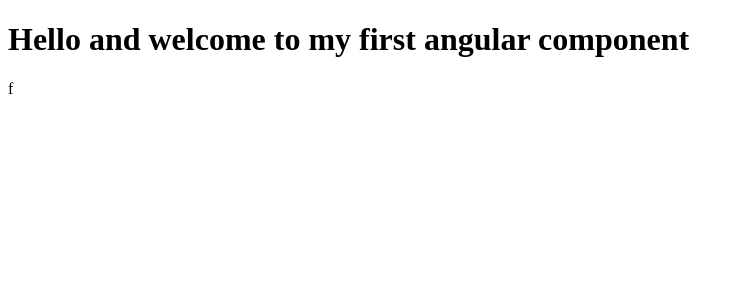
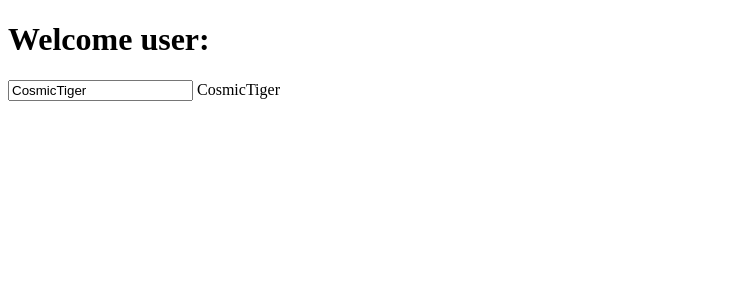
Before and after one commit to CosmicTiger/library-web-app, an Angular app: page / in a window 1280 px wide. Shown: the top 300 px of the page, without its empty margins (0-744 px from the left). Built offline with nearby package versions, Linux system fonts and the light colour scheme.

Commit message:
:clown_face: - @CosmicTiger - Done how forms works in components

```diff
--- a/src/app/app.module.ts
+++ b/src/app/app.module.ts
@@ -4,6 +4,7 @@
 import { AppRoutingModule } from './app-routing.module';
 import { AppComponent } from './app.component';
 import { UserComponent } from './user.component';
+import { FormsModule } from '@angular/forms';
 
 @NgModule({
   declarations: [
@@ -12,7 +13,8 @@
   ],
   imports: [
     BrowserModule,
-    AppRoutingModule
+    AppRoutingModule,
+    FormsModule
   ],
   providers: [],
   bootstrap: [AppComponent]
--- a/src/app/user.component.html
+++ b/src/app/user.component.html
@@ -1 +1,3 @@
-<h1>Hello and welcome to my first angular component</h1>
+<h1>Welcome user:</h1>
+<input type="text" [(ngModel)]="username" />
+{{ username }}
--- a/src/app/user.component.ts
+++ b/src/app/user.component.ts
@@ -5,4 +5,6 @@
   templateUrl: './user.component.html'
 })
 
-export class UserComponent { }
+export class UserComponent {
+  username = 'CosmicTiger';
+}
--- a/src/index.html
+++ b/src/index.html
@@ -8,6 +8,6 @@
     <link rel="icon" type="image/x-icon" href="favicon.ico" />
   </head>
   <body>
-    <app-root></app-root>f
+    <app-root></app-root>
   </body>
 </html>
```
